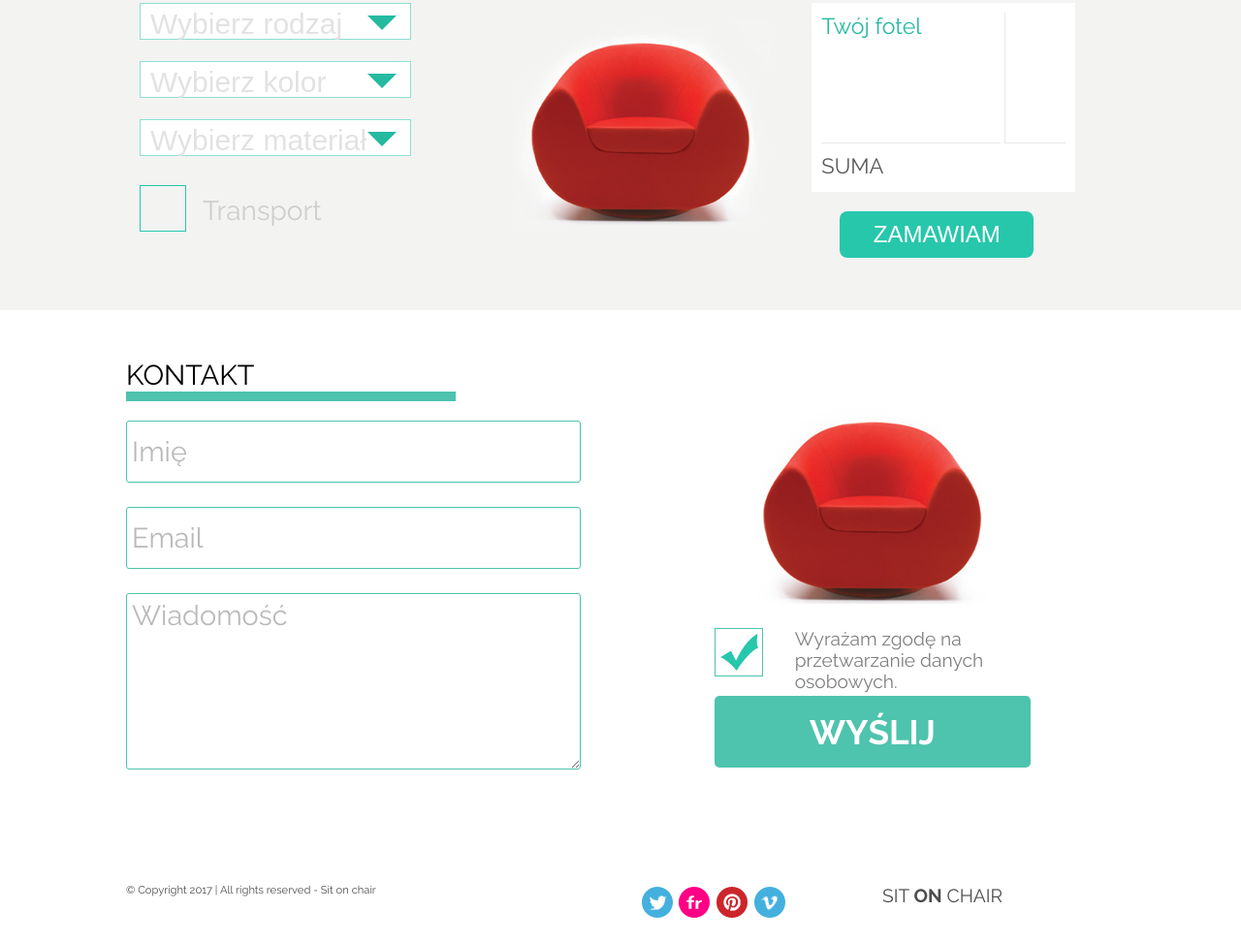
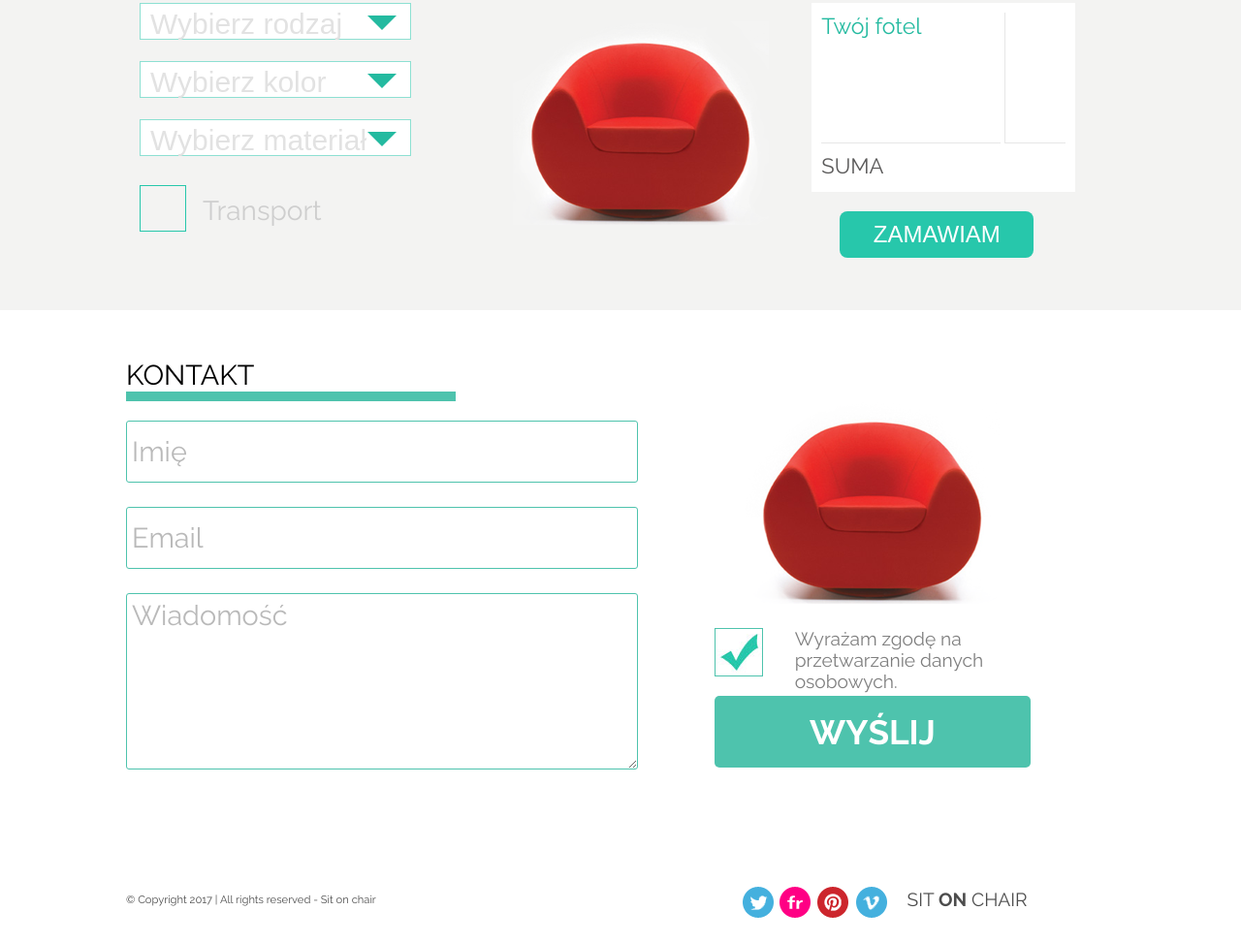
Before and after one commit to prztrz/CSSWorkshop, a plain HTML site: page index.html in a window 1280 px wide. Shown: the part 1783-2755 px from the top of the page at 97% size. Drawn offline with Linux system fonts and the light colour scheme.

Commit message:
Optimization of footer for rwd

```diff
--- a/index.html
+++ b/index.html
@@ -384,15 +384,15 @@
     <footer class="page-footer">
         <div class="container">
             <div class="row">
-                <div class="col-sm-6">
+                <div class="col-sm-4">
                     <div class="copyright-box">
                         <small>
                             &copy; Copyright 2017 | All rights reserved - Sit on chair
                         </small>
                     </div>
                 </div>
-                <div class="col-sm-6">
-                    <div class="col-sm-6">
+                <div class="col-sm-8">
+                    <div class="col-sm-8 col-md-8 ">
                         <div class="social-icon-box">
                             <img src="images/twitter.png" alt="Twitter">
                             <img src="images/flickr.png" alt="Flickr">
@@ -400,8 +400,10 @@
                             <img src="images/vimeo.png" alt="Vimeo">
                         </div>
                     </div>
-                    <div class="col-sm-6">
-                        <p>Sit <strong>on</strong> chair
+                    <div class="col-sm-4 col-md-4">
+                        <div class="footer-box">
+                            <p>Sit <strong>on</strong> chair
+                        </div>
                     </div>
 
                 </div>
--- a/scss/partials/_page-footer.scss
+++ b/scss/partials/_page-footer.scss
@@ -2,20 +2,41 @@
     margin-top: 60px;
 
     .copyright-box {
-        height: 30px;
+        height: 50px;
         display: flex;
         align-items: center;
         color: rgba(0, 0, 0, 0.7);
     }
 
+    .footer-box {
+        display: flex;
+        align-items: center;
+        height: 30px;
+    }
     small {
-        font-size: 0.7rem
+        font-size: 1.9vmax;
+        @include tablet {
+            font-size: 0.85rem
+        }
+
     }
 
     p {
-        font-size: 1.2rem;
+        text-align: right;
+        font-size: 2.8vmax;
         color: rgba(0, 0, 0, 0.7);
         text-transform: uppercase;
+
+        @include tablet {
+            font-size: 1.2rem;
+        }
+    }
+
+    .social-icon-box {
+        text-align: right;
+        img {
+            max-width: 20%;
+        }
     }
 
 }
```
Also changed, not shown: css/style.css.
